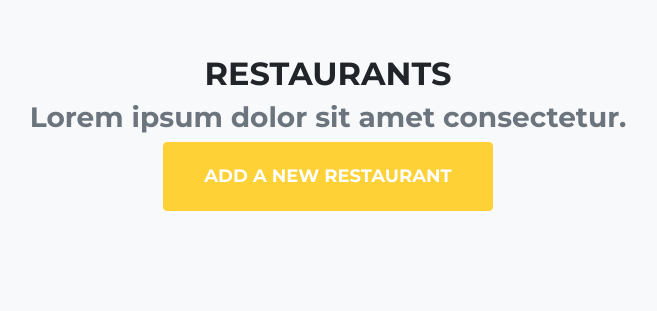
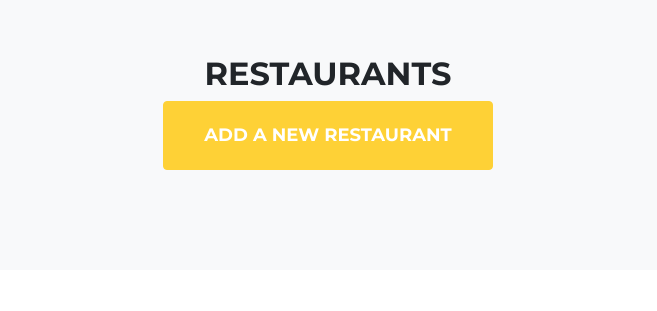
Before and after one commit to henriquegmendes/iron-food-app, a Node server app: template views/search.hbs in a window 1280 px wide. Shown: the part 501-812 px from the top of the page, without its empty margins (312-969 px from the left). After the commit the page ends 671 px from the top, so only its background shows below. Run offline with Node 20, Linux system fonts and the light colour scheme; the template is opened without the code that fills it, so the values that code supplies are empty; some libraries are stand-ins or nearby versions; some web fonts are replaced.

Commit message:
Update search.hbs

```diff
--- a/views/search.hbs
+++ b/views/search.hbs
@@ -10,7 +10,6 @@
       <div class="row">
         <div class="col-lg-12 text-center">
           <h2 class="section-heading text-uppercase">restaurants</h2>
-          <h3 class="section-subheading text-muted">Lorem ipsum dolor sit amet consectetur.</h3>
         </div>
       </div>
 <div class="row">
```
